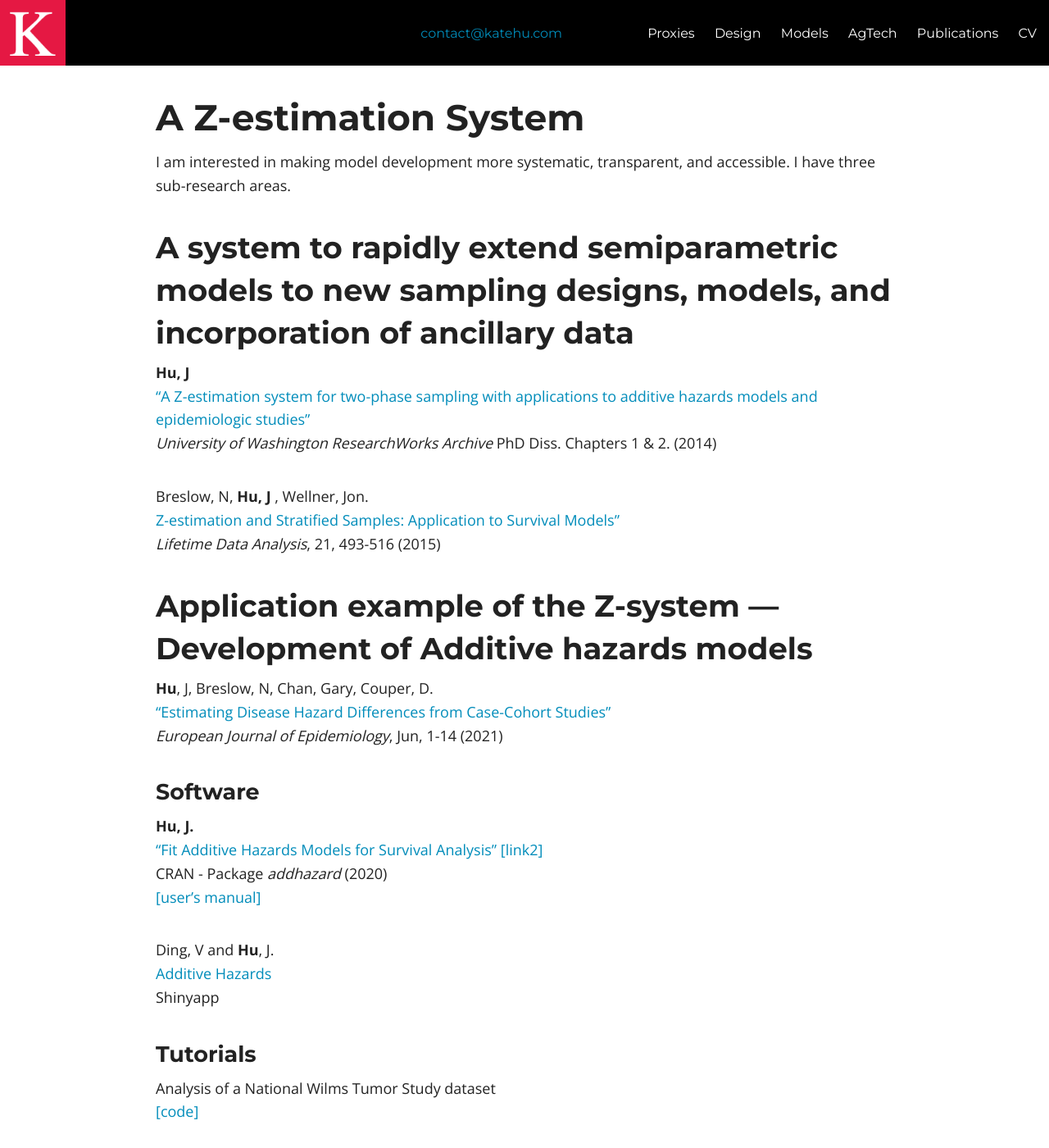
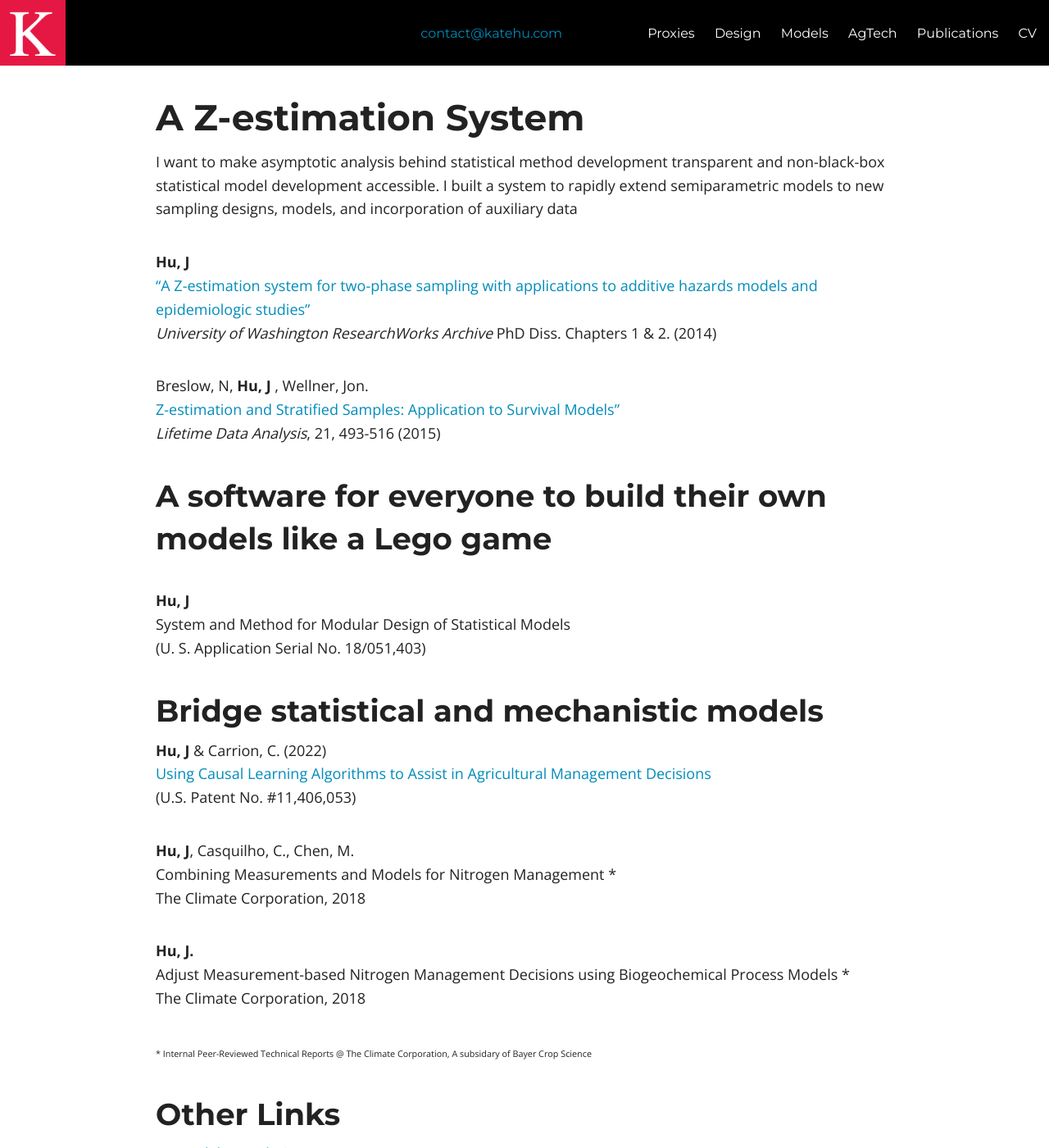
Before and after one commit to katehu/katehu.github.io, a Jekyll site: the page built from models.md, in a window 1280 px wide and 1400 px high. Shown: the whole window at 82% size. Built offline with Jekyll 4.4.1, drawn with Linux system fonts in a browser that asks for light colours; nearby versions of some CDN libraries; some of the changed text lies outside the part shown.

Commit message:
Update models.md

```diff
--- a/models.md
+++ b/models.md
@@ -5,9 +5,7 @@ title: Models
 ---
 # A Z-estimation System
 
-I am interested in making model development more systematic, transparent, and accessible. I have three sub-research areas.
-
-## A system to rapidly extend semiparametric models to new sampling designs, models, and incorporation of ancillary data
+I want to make asymptotic analysis behind statistical method development transparent and non-black-box statistical model development accessible. I built a system to rapidly extend semiparametric models to new sampling designs, models, and incorporation of auxiliary data
 
 
 **Hu, J**<br/>
@@ -18,34 +16,34 @@ Breslow, N, **Hu, J** , Wellner, Jon.<br/>
 [Z-estimation and Stratified Samples: Application to Survival Models”](https://www.ncbi.nlm.nih.gov/pmc/articles/PMC4503541/)<br/>
 *Lifetime Data Analysis*, 21, 493-516 (2015)
 
-## Application example of the Z-system --- Development of Additive hazards models
+<!-- ## Application example of the Z-system --- Development of Additive hazards models> -->
 
-**Hu**, J,  Breslow, N, Chan, Gary, Couper, D.<br/>
-["Estimating Disease Hazard Differences from Case-Cohort Studies"](https://link.springer.com/article/10.1007/s10654-021-00739-3)<br/>
-*European Journal of Epidemiology*, Jun, 1-14 (2021)
+<!-- **Hu**, J,  Breslow, N, Chan, Gary, Couper, D.<br/> -->
+<!-- ["Estimating Disease Hazard Differences from Case-Cohort Studies"](https://link.springer.com/article/10.1007/s10654-021-00739-3)<br/> -->
+<!-- *European Journal of Epidemiology*, Jun, 1-14 (2021) -->
 
-### Software
+<!-- ### Software-->
 
-**Hu, J.**<br/>
-["Fit Additive Hazards Models for Survival Analysis"](https://github.com/katehu/addhazard) [[link2]](https://cran.r-project.org/web/packages/addhazard/index.html)<br/>
-CRAN - Package *addhazard* (2020)<br/>
-[[user's manual]](https://cran.r-project.org/web/packages/addhazard/addhazard.pdf)
+<!-- **Hu, J.**<br/> -->
+<!-- ["Fit Additive Hazards Models for Survival Analysis"](https://github.com/katehu/addhazard) [[link2]](https://cran.r-<!-- <!-- project.org/web/packages/addhazard/index.html)<br/> -->
+<!-- CRAN - Package *addhazard* (2020)<br/> -->
+<!-- [[user's manual]](https://cran.r-project.org/web/packages/addhazard/addhazard.pdf)-->
 
-Ding, V and **Hu**, J.<br/>
-[Additive Hazards](https://addhazard.shinyapps.io/addhazard_shiny/?_ga=2.22828659.979974368.1670686069-1357428355.1670686069)<br/>
-Shinyapp
+<!-- Ding, V and **Hu**, J.<br/> -->
+<!-- [Additive Hazards](https://addhazard.shinyapps.io/addhazard_shiny/?_ga=2.22828659.979974368.1670686069-1357428355.1670686069)<br/> -->
+<!-- Shinyapp-->
 
-### Tutorials
+<!-- ### Tutorials-->
 
-Analysis of a National Wilms Tumor Study dataset<br/>
-[[code]](https://www.mn.uio.no/math/english/research/groups/statistics-data-science/handbook-of-case-control-studies/chapter-17/bc_ah_analysis_for_table_17.4.html)
+<!-- Analysis of a National Wilms Tumor Study dataset<br/>-->
+<!-- [[code]](https://www.mn.uio.no/math/english/research/groups/statistics-data-science/handbook-of-case-control-studies/chapter-<!-- 17/bc_ah_analysis_for_table_17.4.html) -->
 
-Analysis of an Atherosclerosis Risk in Communities Study (ARIC) dataset<br/>
-[[code]](https://static-content.springer.com/esm/art%3A10.1007%2Fs10654-021-00739-3/MediaObjects/10654_2021_739_MOESM1_ESM.pdf)[[scientific questions]](https://link.springer.com/article/10.1007/s10654-021-00739-3)
+<!-- Analysis of an Atherosclerosis Risk in Communities Study (ARIC) dataset<br/> -->
+<!-- [[code]](https://static-content.springer.com/esm/art%3A10.1007%2Fs10654-021-00739-3/MediaObjects/10654_2021_739_MOESM1_ESM.pdf)[[scientific <!-- questions]](https://link.springer.com/article/10.1007/s10654-021-00739-3)-->
 
-## A software for everyone to build their own models
+## A software for everyone to build their own models like a Lego game
 
-Unlike  machine learning, I aim to let this system help people instead of machines to learn. To learn what? --- express structures behind data, the limitations and sometimes danger from imperfect data
+<!-- Unlike  machine learning, I aim to let this system help people instead of machines to learn. To learn what? --- express structures behind data, --> <!-- the limitations and sometimes danger from imperfect data-->
 
 **Hu, J**<br/>
 System and Method for Modular Design of Statistical Models<br/>
@@ -53,7 +51,7 @@ System and Method for Modular Design of Statistical Models<br/>
 
 ## Bridge statistical and mechanistic models
 
-This can reveal and sometimes handle data issues that mechanistic modelers may ignore.
+<!--This can reveal and sometimes handle data issues that mechanistic modelers may ignore.-->
 
 **Hu, J** & Carrion, C. (2022)<br/>
 [Using Causal Learning Algorithms to Assist in Agricultural Management Decisions](https://uspto.report/patent/grant/11,406,053)<br/>
```
